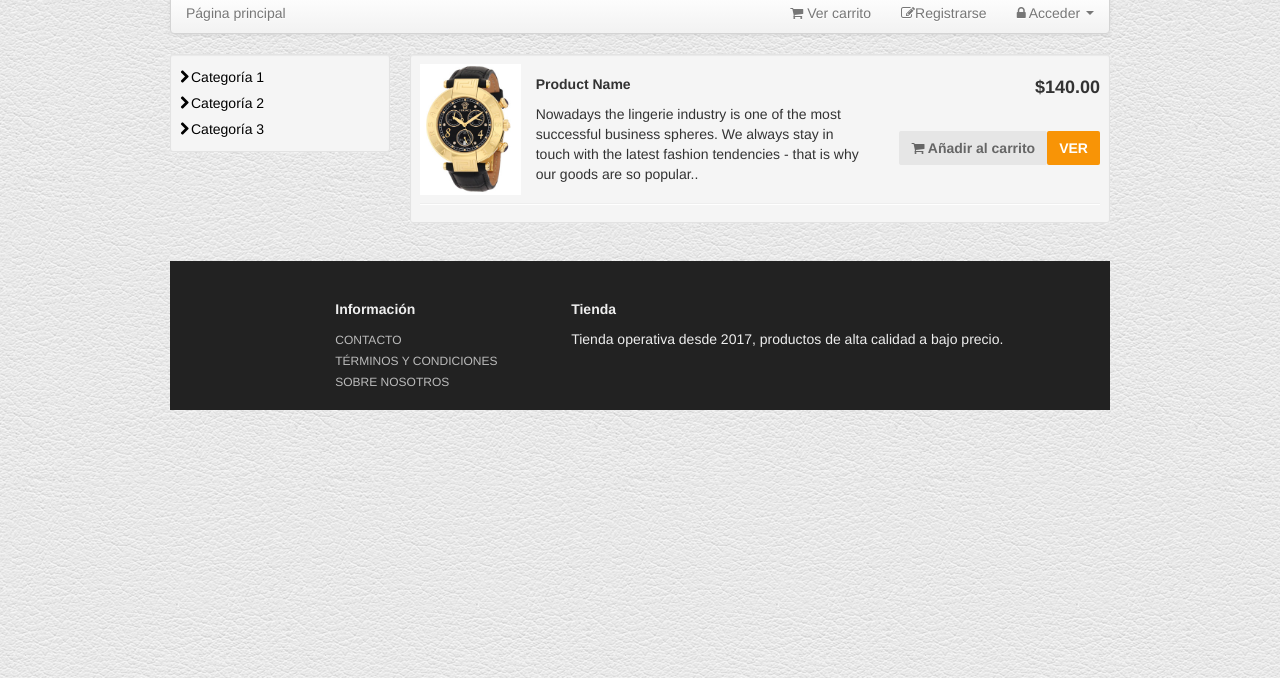
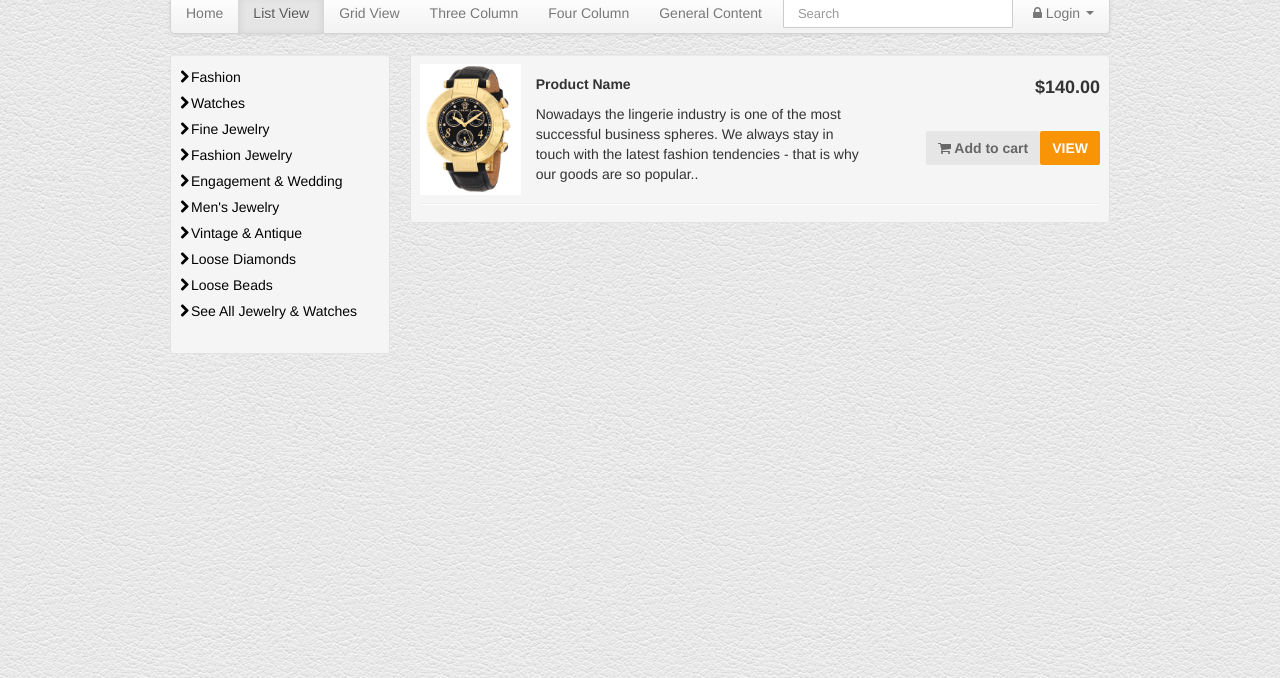
Before and after one commit to Karandras15/Mykelcen, a plain HTML site: page tienda/list-view.html in a window 1280 px wide. Shown: the part 122-800 px from the top of the page. Drawn offline with Linux system fonts and the light colour scheme.

Commit message:
Add files via upload

```diff
--- a/tienda/list-view.html
+++ b/tienda/list-view.html
@@ -2,36 +2,48 @@
 <html lang="en">
   <head>
     <meta charset="utf-8">
-    <title>Tienda - Principal</title>
+    <title>Twitter Bootstrap shopping cart</title>
     <meta name="viewport" content="width=device-width, initial-scale=1.0">
+    <meta name="description" content="">
+    <meta name="author" content="">
     <!-- Bootstrap styles -->
     <link href="assets/css/bootstrap.css" rel="stylesheet"/>
     <!-- Customize styles -->
     <link href="style.css" rel="stylesheet"/>
     <!-- font awesome styles -->
 	<link href="assets/font-awesome/css/font-awesome.css" rel="stylesheet">
+		<!--[if IE 7]>
+			<link href="css/font-awesome-ie7.min.css" rel="stylesheet">
+		<![endif]-->
+
+		<!--[if lt IE 9]>
+			<script src="http://html5shim.googlecode.com/svn/trunk/html5.js"></script>
+		<![endif]-->
+
 	<!-- Favicons -->
     <link rel="shortcut icon" href="assets/ico/favicon.ico">
   </head>
 <body>
 <!--
+	Upper Header Section
+-->
+
+
+<!--
 Lower Header Section
 -->
 <div class="container">
-<header id="header">
-<div class="row">
+  <header id="header">
+  <div class="row">
 	<div class="span4">
 	<h1>
-	<a class="logo" href="list-view.html"><span>Twitter Bootstrap ecommerce template</span>
+	<a class="logo" href="index.html"><span>Twitter Bootstrap ecommerce template</span>
 		<img src="assets/img/logo-bootstrap-shoping-cart.png" alt="bootstrap sexy shop">
 	</a>
 	</h1>
 	</div>
-	<div class="span4">
-	</div>
 	<div class="span4 alignR">
-	<p><br> <strong> Soporte (24/7) :  944 444 444 </strong><br><br></p>
-	</div>
+	  </div>
 </div>
 </header>
 
@@ -48,24 +60,30 @@ Navigation Bar Section
 		  </a>
 		  <div class="nav-collapse">
 			<ul class="nav">
-			  <li class=""><a href="list-view.html">Página principal	</a></li>
+			  <li class=""><a href="index.html">Home	</a></li>
+			  <li class="active"><a href="list-view.html">List View</a></li>
+			  <li class=""><a href="grid-view.html">Grid View</a></li>
+			  <li class=""><a href="three-col.html">Three Column</a></li>
+			  <li class=""><a href="four-col.html">Four Column</a></li>
+			  <li class=""><a href="general.html">General Content</a></li>
 			</ul>
+			<form action="#" class="navbar-search pull-left">
+			  <input type="text" placeholder="Search" class="search-query span2">
+			</form>
 			<ul class="nav pull-right">
-			<li class=""><a href="cart.html"><span class="icon-shopping-cart"></span> Ver carrito</a><li>
-			<li class=""><a href="register.html"><span class="icon-edit"></span>Registrarse</a></li>
 			<li class="dropdown">
-				<a data-toggle="dropdown" class="dropdown-toggle" href="#"><span class="icon-lock"></span> Acceder <b class="caret"></b></a>
+				<a data-toggle="dropdown" class="dropdown-toggle" href="#"><span class="icon-lock"></span> Login <b class="caret"></b></a>
 				<div class="dropdown-menu">
 				<form class="form-horizontal loginFrm">
-				  <div class="control-group"> <!-- LOGIN PHP ALGO-->
-					<input type="text" class="span2" id="email" placeholder="Email">
+				  <div class="control-group">
+					<input type="text" class="span2" id="inputEmail" placeholder="Email">
 				  </div>
 				  <div class="control-group">
-					<input type="password" class="span2" id="contraseña" placeholder="Contraseña">
+					<input type="password" class="span2" id="inputPassword" placeholder="Password">
 				  </div>
 				  <div class="control-group">
 					<label class="checkbox">
-					<input type="checkbox"> Recordarme
+					<input type="checkbox"> Remember me
 					</label>
 					<button type="submit" class="shopBtn btn-block">Sign in</button>
 				  </div>
@@ -83,13 +101,23 @@ Body Section
 	<div class="row">
 <div id="sidebar" class="span3">
 <div class="well well-small">
-	<ul class="nav nav-list"><!-- PHP PARA MOSTRAR EN ESA PÁGINA SOLO LAS DE LA CATEGORÍA -->
-		<li><a href="list-view.html"><span class="icon-chevron-right"></span>Categoría 1</a></li>
-		<li><a href="list-view.html"><span class="icon-chevron-right"></span>Categoría 2</a></li>
-		<li><a href="list-view.html"><span class="icon-chevron-right"></span>Categoría 3</a></li>
+	<!-- plantilla para cambiar entre distintos productos -->
+	<ul class="nav nav-list">
+		<li><a href="products.html"><span class="icon-chevron-right"></span>Fashion</a></li>
+		<li><a href="products.html"><span class="icon-chevron-right"></span>Watches</a></li>
+		<li><a href="products.html"><span class="icon-chevron-right"></span>Fine Jewelry</a></li>
+		<li><a href="products.html"><span class="icon-chevron-right"></span>Fashion Jewelry</a></li>
+		<li><a href="products.html"><span class="icon-chevron-right"></span>Engagement & Wedding</a></li>
+		<li><a href="products.html"><span class="icon-chevron-right"></span>Men's Jewelry</a></li>
+		<li><a href="products.html"><span class="icon-chevron-right"></span>Vintage & Antique</a></li>
+		<li><a href="products.html"><span class="icon-chevron-right"></span>Loose Diamonds </a></li>
+		<li><a href="products.html"><span class="icon-chevron-right"></span>Loose Beads</a></li>
+		<li><a href="products.html"><span class="icon-chevron-right"></span>See All Jewelry & Watches</a></li>
+		<li style="border:0"> &nbsp;</li>
+
 	</ul>
 </div>
-		  </ul>
+
 
 	</div>
 <div class="span9">
@@ -116,8 +144,8 @@ Body Section
 		<br>
 		<!-- botones para añadir al carro o ver producto -->
 		<div class="btn-group">
-		  <a href="product_details.html" class="defaultBtn"><span class=" icon-shopping-cart"></span> Añadir al carrito</a>
-		  <a href="product_details.html" class="shopBtn">VER</a>
+		  <a href="product_details.html" class="defaultBtn"><span class=" icon-shopping-cart"></span> Add to cart</a>
+		  <a href="product_details.html" class="shopBtn">VIEW</a>
 		 </div>
 			</form>
 		</div>
@@ -127,22 +155,7 @@ Body Section
 </div>
 </div>
 </div>
-<footer class="footer">
-<div class="row-fluid">
-<div class="span2">
- </div>
-<div class="span3">
-<h5>Información</h5>
-<a href="contact.html">CONTACTO</a><br>
-<a href="#">TÉRMINOS Y CONDICIONES</a><br>
-<a href="about_us.html">SOBRE NOSOTROS</a><br>
- </div>
- <div class="span6">
-<h5>Tienda</h5>
-Tienda operativa desde 2017, productos de alta calidad a bajo precio.
- </div>
- </div>
-</footer>
+
 	<a href="#" class="gotop"><i class="icon-double-angle-up"></i></a>
     <!-- Placed at the end of the document so the pages load faster -->
     <script src="assets/js/jquery.js"></script>
```
Also changed, not shown: tienda/cart.html (+37 -38 lines), tienda/product_details.html (+55 -41 lines).
